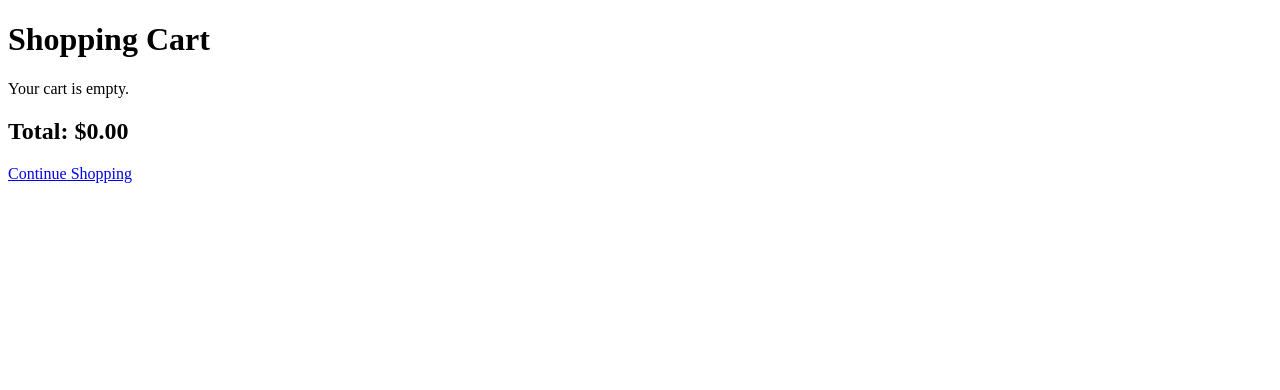
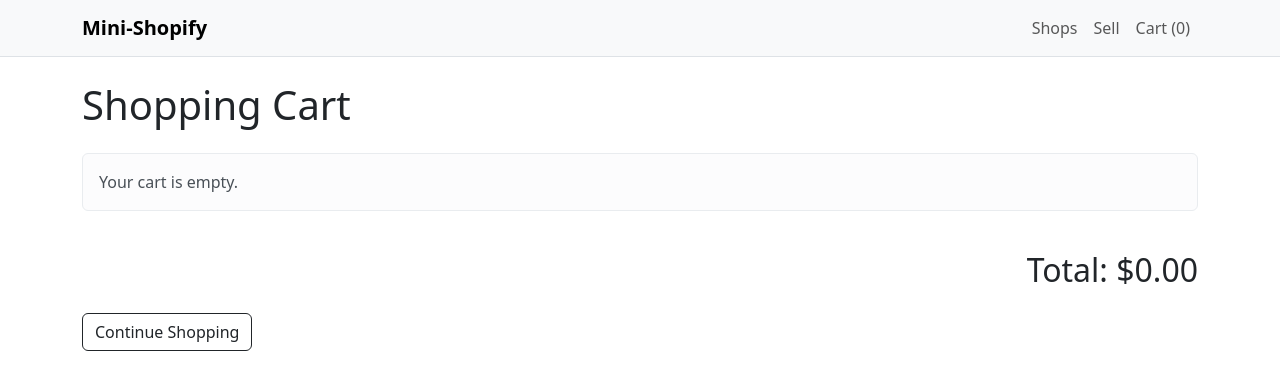
Before and after one commit to Peter-Tourkoyiannis/SYSC-4806-Group, a Spring Boot app: page /cart in a window 1280 px wide. Shown: the top 390 px of the page. Run offline with Spring Boot 4, Linux system fonts and the light colour scheme.

Commit message:
Style shopping cart and integrate navbar cart counter

```diff
--- a/src/main/resources/templates/cart.html
+++ b/src/main/resources/templates/cart.html
@@ -1,21 +1,34 @@
 <!DOCTYPE html>
-<html xmlns:th="http://www.thymeleaf.org">
+<html lang="en" xmlns:th="http://www.thymeleaf.org">
 <head>
+    <meta charset="UTF-8">
+    <meta name="viewport" content="width=device-width, initial-scale=1.0">
     <title>Shopping Cart</title>
+    <link rel="stylesheet" href="https://cdn.jsdelivr.net/npm/bootstrap@5.3.0/dist/css/bootstrap.min.css">
 </head>
 <body>
 
-<h1>Shopping Cart</h1>
+<nav th:replace="~{fragments/layout :: navbar}"></nav>
 
-<p th:if="${error}" th:text="${error}" style="color: red;"></p>
+<main class="container">
 
-<p th:if="${warning}" th:text="${warning}" style="color: orange;"></p>
+    <h1 class="mb-4">Shopping Cart</h1>
 
-<p th:if="${products.isEmpty()}">Your cart is empty.</p>
+    <p th:if="${error}" th:text="${error}"
+       class="alert alert-danger"></p>
 
-<table th:unless="${products.isEmpty()}" border="1">
+    <p th:if="${warning}" th:text="${warning}"
+       class="alert alert-warning"></p>
 
-    <thead>
+    <p th:if="${products.isEmpty()}"
+       class="alert alert-light">Your cart is empty.</p>
+
+    <div class="table-responsive">
+
+        <table th:unless="${products.isEmpty()}"
+               class="table table-bordered table-hover align-middle">
+
+            <thead class="table-light">
             <tr>
                 <th>Product</th>
                 <th>Price</th>
@@ -30,24 +43,34 @@
 
                 <td th:text="${product.name}"></td>
 
-        <td th:text="${#numbers.formatDecimal(product.price, 1, 2)}"></td>
+                <td>
+                    $<span th:text="${#numbers.formatDecimal(product.price, 1, 2)}"></span>
+                </td>
 
                 <td>
-            <form th:action="@{/cart/update}" method="post">
+                    <form th:action="@{/cart/update}" method="post"
+                          class="d-flex gap-2">
 
                         <input type="hidden" name="productId"
                                th:value="${product.id}">
 
                         <input type="number" name="quantity"
                                th:value="${quantities[product.id]}"
-                       min="1" required>
+                               min="1" required
+                               class="form-control"
+                               style="width: 90px;">
 
-                <button type="submit">Update</button>
+                        <button type="submit"
+                                class="btn btn-outline-primary">
+                            Update
+                        </button>
 
                     </form>
                 </td>
 
-        <td th:text="${#numbers.formatDecimal(product.price * quantities[product.id], 1, 2)}"></td>
+                <td>
+                    $<span th:text="${#numbers.formatDecimal(product.price * quantities[product.id], 1, 2)}"></span>
+                </td>
 
                 <td>
                     <form th:action="@{/cart/remove}" method="post">
@@ -55,7 +78,10 @@
                         <input type="hidden" name="productId"
                                th:value="${product.id}">
 
-                <button type="submit">Remove</button>
+                        <button type="submit"
+                                class="btn btn-outline-danger">
+                            Remove
+                        </button>
 
                     </form>
                 </td>
@@ -65,12 +91,27 @@
 
         </table>
 
-<h2>Total: $<span th:text="${#numbers.formatDecimal(total, 1, 2)}"></span></h2>
+    </div>
 
-<a th:href="@{/shops}">Continue Shopping</a>
+    <h2 class="text-end my-4">
+        Total: $<span th:text="${#numbers.formatDecimal(total, 1, 2)}"></span>
+    </h2>
+
+    <div class="d-flex justify-content-between">
+
+        <a th:href="@{/shops}" class="btn btn-outline-dark">
+            Continue Shopping
+        </a>
 
         <a th:unless="${products.isEmpty()}"
-   th:href="@{/checkout}">Checkout</a>
+           th:href="@{/checkout}"
+           class="btn btn-success">
+            Checkout
+        </a>
+
+    </div>
+
+</main>
 
 </body>
 </html>
--- a/src/main/resources/templates/fragments/layout.html
+++ b/src/main/resources/templates/fragments/layout.html
@@ -16,6 +16,9 @@
         <div class="navbar-nav">
             <a class="nav-link" th:href="@{/shops}">Shops</a>
             <a class="nav-link" th:href="@{/merchant/shops/new}">Sell</a>
+            <a class="nav-link" th:href="@{/cart}">
+                Cart (<span th:text="${cartItemCount ?: 0}">0</span>)
+            </a>
         </div>
     </div>
 </nav>
```
Lines whose indentation alone changed are shown as unchanged.
